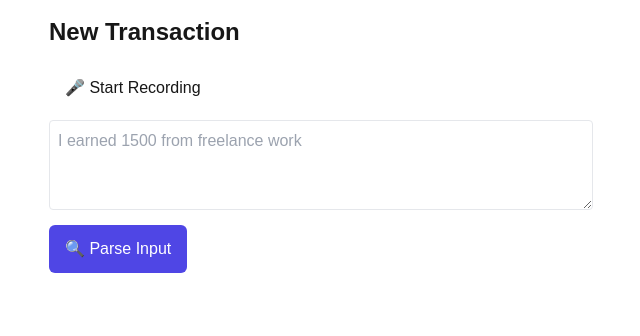
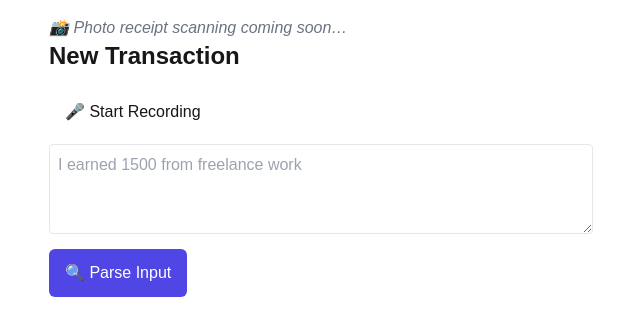
Before and after one commit to Giddy-K/vocalcash, a Next.js app: page /transactions/new in a window 1280 px wide. Shown: the top 336 px of the page, without its empty margins (319-959 px from the left). Built offline with nearby package versions, Linux system fonts and the light colour scheme; what @supabase/auth-helpers-nextjs would draw is missing.

Commit message:
Minor changes

```diff
--- a/app/transactions/new/page.tsx
+++ b/app/transactions/new/page.tsx
@@ -1,10 +1,13 @@
-import TransactionForm from '@/components/TransactionForm'
+import TransactionForm from "@/components/TransactionForm";
 
 export default function NewTransactionPage() {
   return (
     <main className="max-w-xl mx-auto p-4">
+      <p className="italic text-gray-500">
+        📸 Photo receipt scanning coming soon…
+      </p>
       <h1 className="text-2xl font-bold mb-4">New Transaction</h1>
       <TransactionForm />
     </main>
-  )
+  );
 }
```
